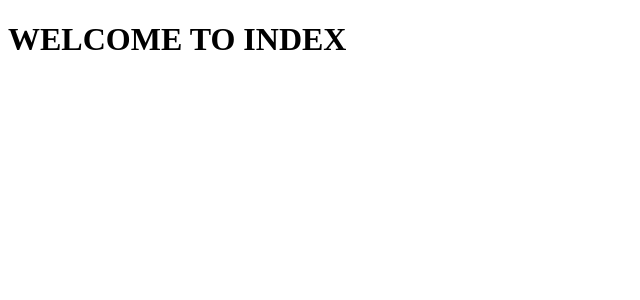
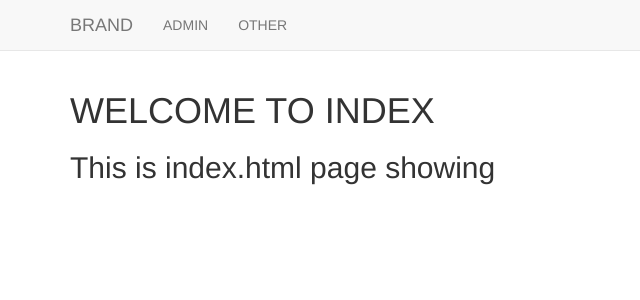
Before and after one commit to twr14152/Sandbox1, a Django app: page / in a window 1280 px wide. Shown: the top 300 px of the page, without its empty margins (0-640 px from the left). Run offline with Django 3.2, Linux system fonts and the light colour scheme; some libraries are stand-ins or nearby versions.

Commit message:
Update index.html

```diff
--- a/django_env/level4/learning_templates/templates/basic_app/index.html
+++ b/django_env/level4/learning_templates/templates/basic_app/index.html
@@ -1,13 +1,6 @@
 <!DOCTYPE html>
-<html>
-  <head>
-    <meta charset="utf-8">
-    <title></title>
-  </head>
-  <body>
-    <h1>WELCOME TO INDEX</h1>
-
-
-
-  </body>
-</html>
+{% extends "basic_app/base.html"%}
+    {% block body_block %}
+      <h1>WELCOME TO INDEX</h1>
+      <h2>This is index.html page showing</h2>
+    {% endblock %}
```
